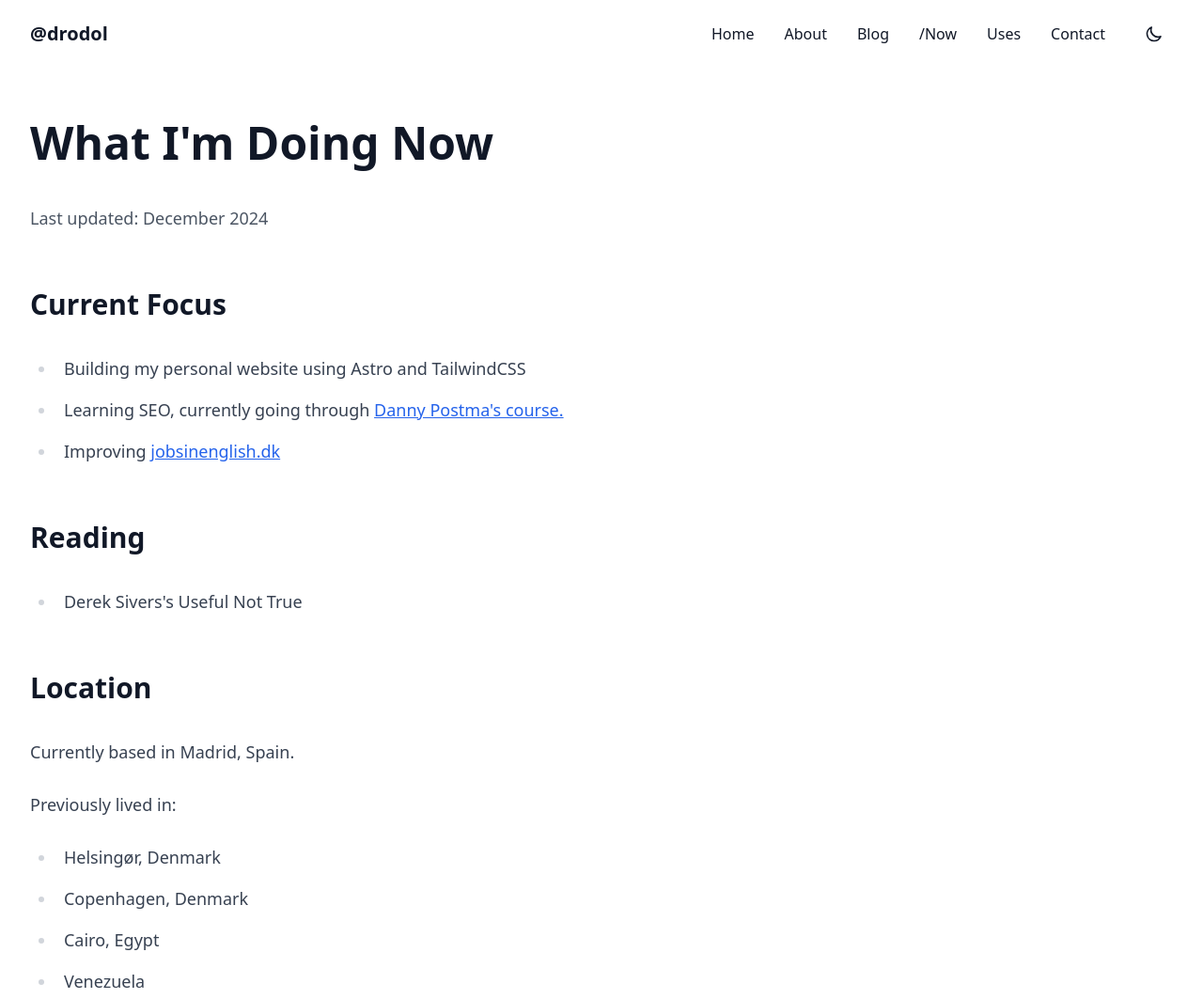
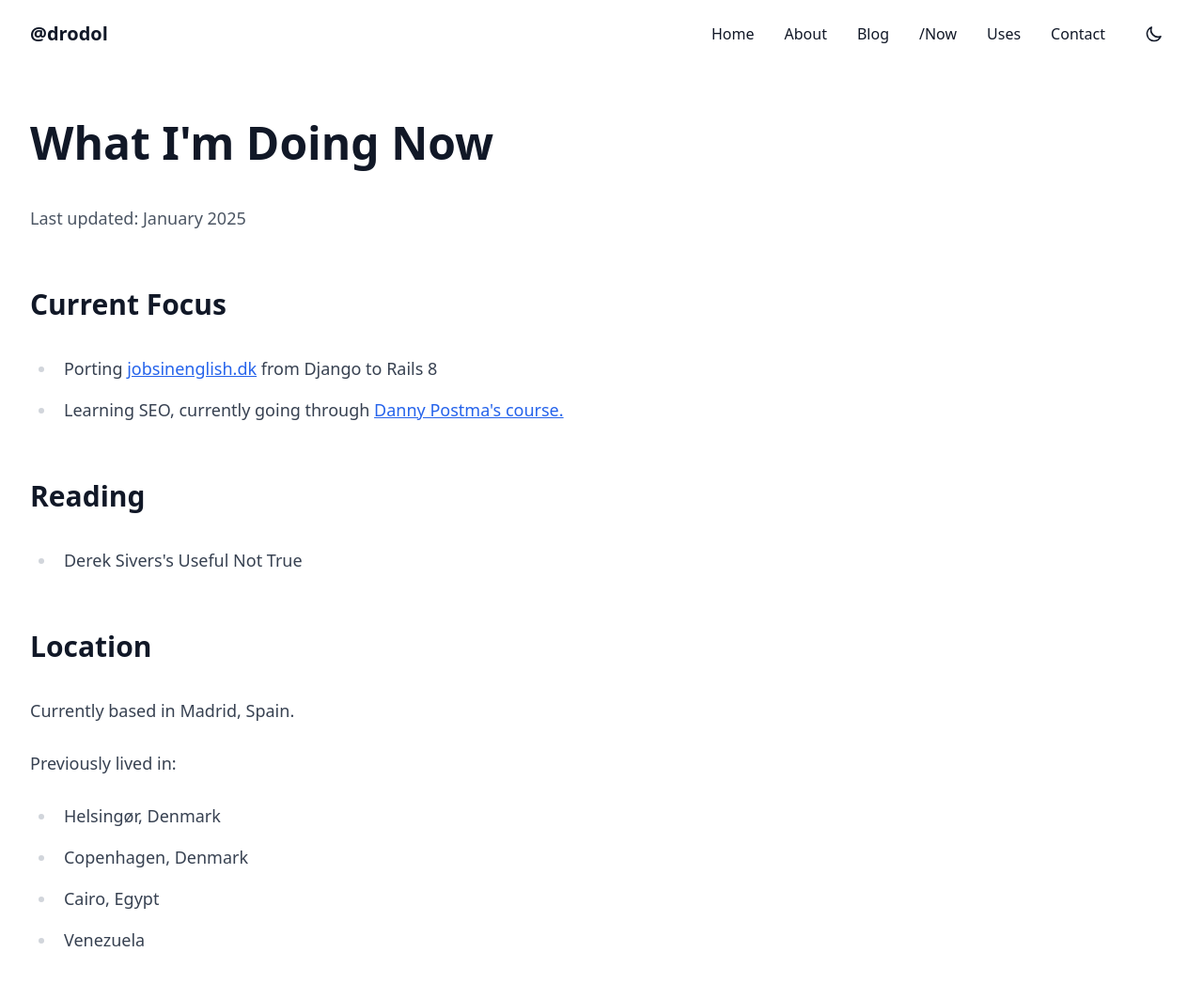
Before and after one commit to drodol/drodolcom, an Astro site: page /now in a window 1280 px wide. Shown: the top 1063 px of the page at 94% size. Built offline with nearby package versions, Linux system fonts and the light colour scheme; Astro itself is replaced by a stand-in of ours.

Commit message:
updated now page

```diff
--- a/src/pages/now.astro
+++ b/src/pages/now.astro
@@ -11,16 +11,16 @@ import Layout from '../layouts/Layout.astro';
 		<section>
 			<h1>What I'm Doing Now</h1>
 			<p class="text-gray-600 dark:text-gray-400">
-				Last updated: December 2024
+				Last updated: January 2025
 			</p>
 		</section>
 
 		<section>
 			<h2>Current Focus</h2>
 			<ul>
-				<li>Building my personal website using Astro and TailwindCSS</li>
+				<li>Porting <a href="https://jobsinenglish.dk" class="text-blue-600 dark:text-blue-400 hover:underline">jobsinenglish.dk</a> from Django to Rails 8</li>
 				<li>Learning SEO, currently going through <a href="https://www.dannypostma.com/seo-course?via=drodol" class="text-blue-600 dark:text-blue-400 hover:underline">Danny Postma's course.</a></li>
-				<li>Improving <a href="https://jobsinenglish.dk" class="text-blue-600 dark:text-blue-400 hover:underline">jobsinenglish.dk</a></li>
+
 			</ul>
 		</section>
 
```
